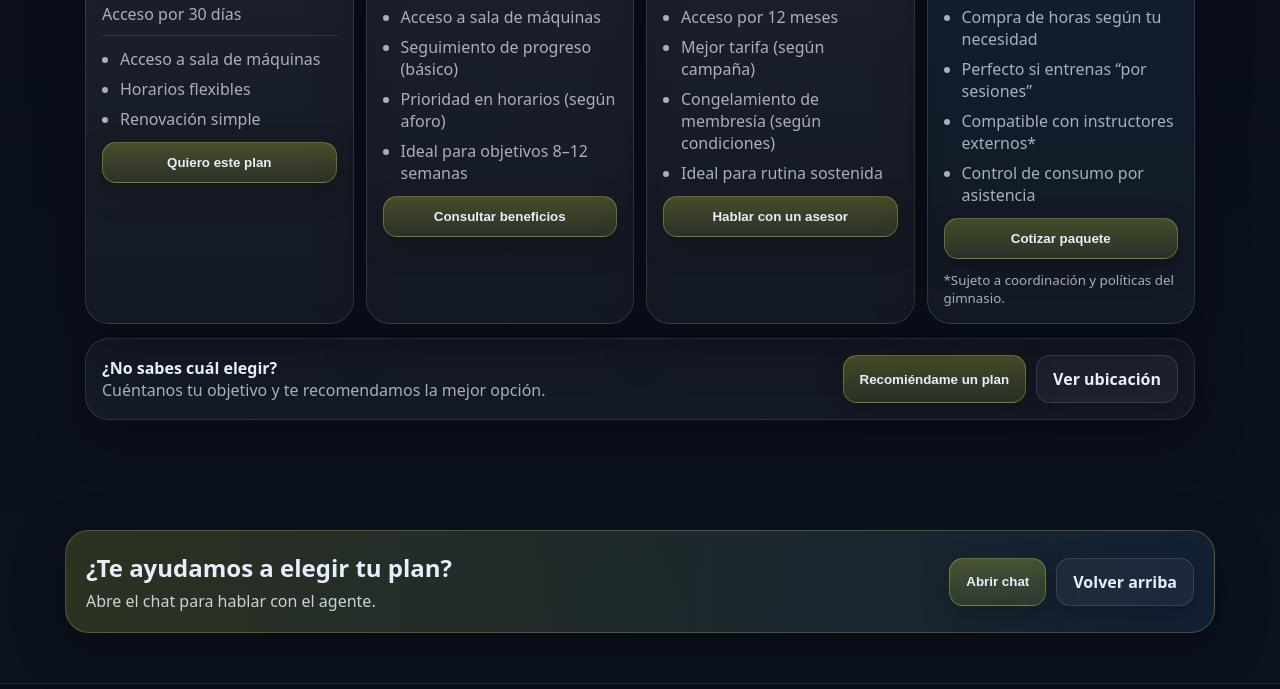
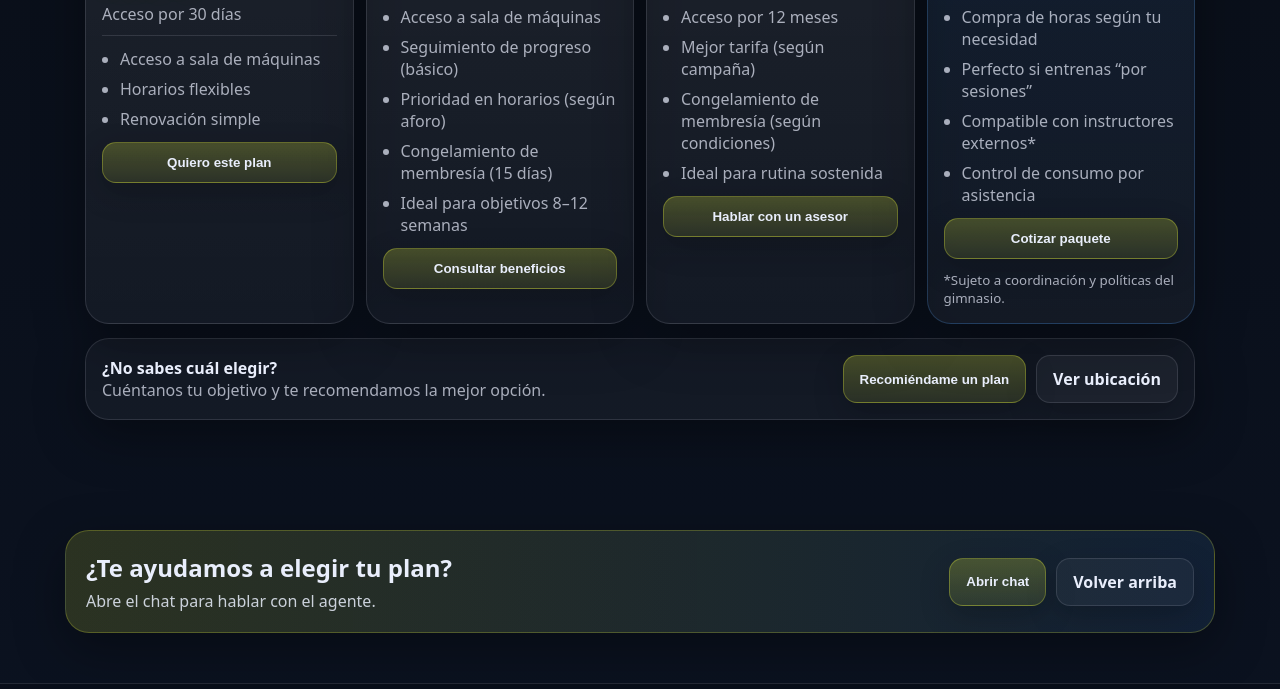
Before and after one commit to procontdev/mgym, a website: page public/index.html in a window 1280 px wide. Shown: the part 2845-3534 px from the top of the page. Drawn offline with Linux system fonts and the light colour scheme.

```diff
--- a/public/index.html
+++ b/public/index.html
@@ -402,6 +402,7 @@
                         <li>Acceso a sala de máquinas</li>
                         <li>Seguimiento de progreso (básico)</li>
                         <li>Prioridad en horarios (según aforo)</li>
+                        <li>Congelamiento de membresía (15 días)</li>
                         <li>Ideal para objetivos 8–12 semanas</li>
                     </ul>
                     <button class="btn btn--block" type="button" onclick="openChat()">Consultar beneficios</button>
```
